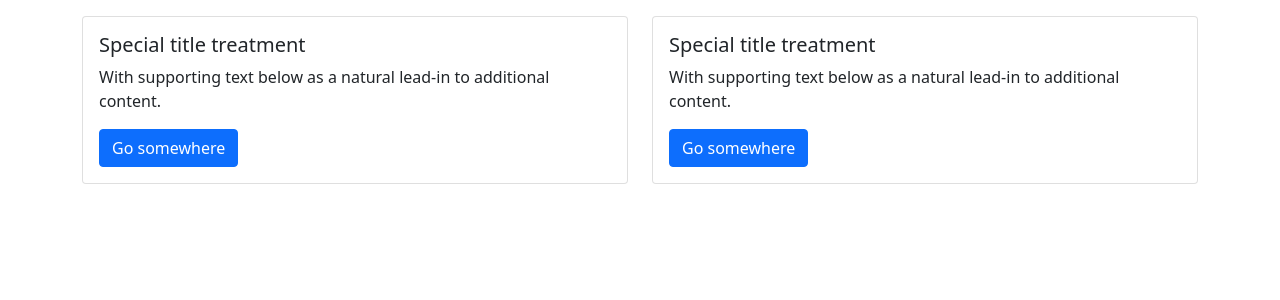
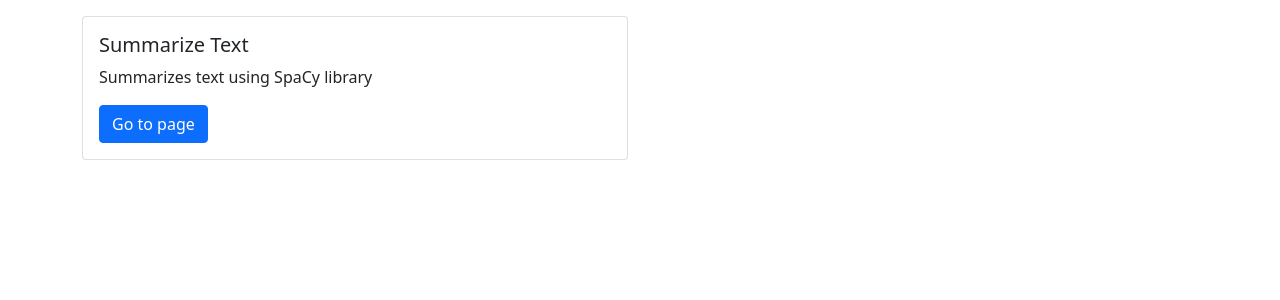
Before and after one commit to sanjivch/NLP-Text-Summarizer, a Flask app: page / in a window 1280 px wide. Shown: the part 56-356 px from the top of the page. Run offline with Flask 2, Linux system fonts and the light colour scheme.

Commit message:
Change the index.html

```diff
--- a/templates/index.html
+++ b/templates/index.html
@@ -9,13 +9,13 @@
             <div class="col-sm-6">
               <div class="card">
                 <div class="card-body">
-                  <h5 class="card-title">Special title treatment</h5>
-                  <p class="card-text">With supporting text below as a natural lead-in to additional content.</p>
-                  <a href="#" class="btn btn-primary">Go somewhere</a>
+                  <h5 class="card-title">Summarize Text</h5>
+                  <p class="card-text">Summarizes text using SpaCy library</p>
+                  <a href="/summarize_text" class="btn btn-primary">Go to page</a>
                 </div>
               </div>
             </div>
-            <div class="col-sm-6">
+            <!-- <div class="col-sm-6">
               <div class="card">
                 <div class="card-body">
                   <h5 class="card-title">Special title treatment</h5>
@@ -23,7 +23,7 @@
                   <a href="#" class="btn btn-primary">Go somewhere</a>
                 </div>
               </div>
-            </div>
+            </div> -->
           </div>
 
 
```
